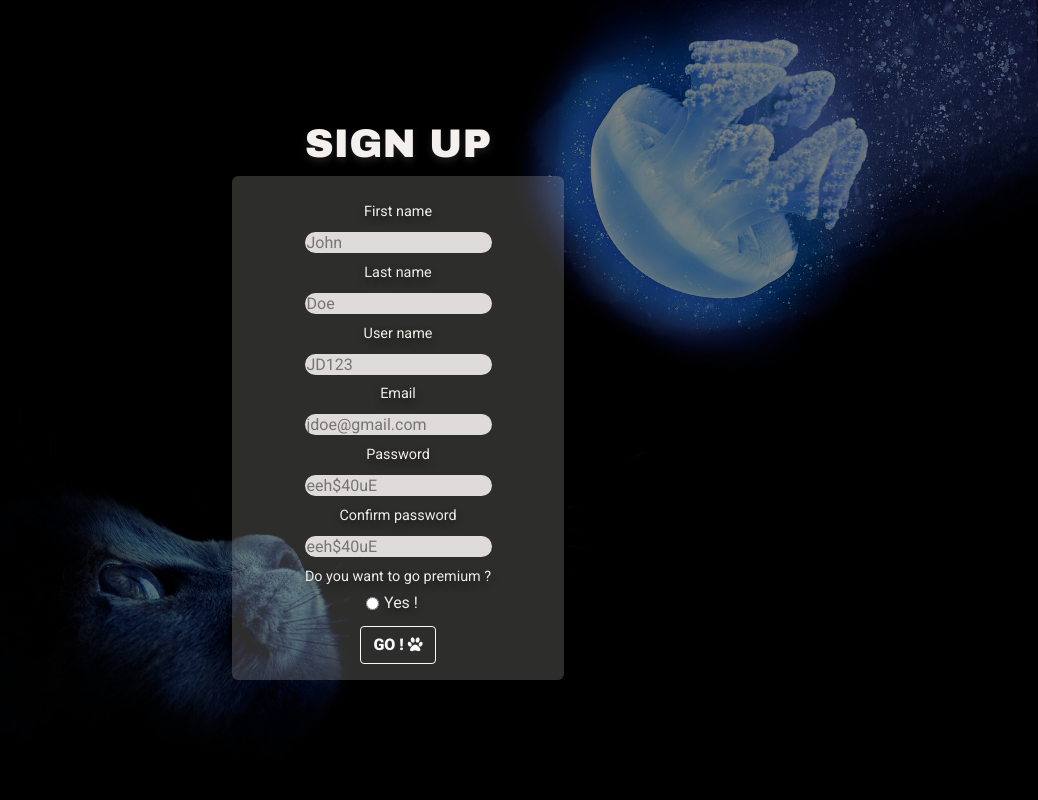
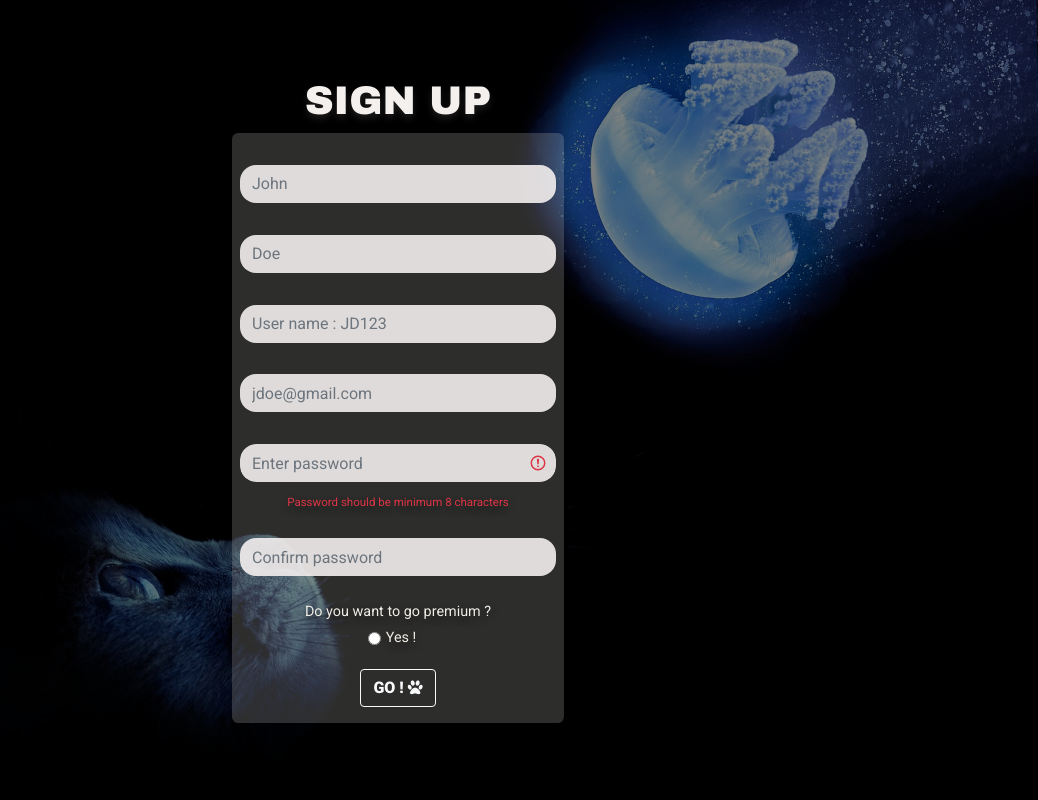
Before and after one commit to Mathieuherbos/Getflix, a PHP site: page /signup.php in a window 1280 px wide. Shown: the whole page, without its empty margins (242-1280 px from the left). Run offline with PHP 8.4, Linux system fonts and the light colour scheme; some libraries are stand-ins or nearby versions.

Commit message:
signup page validation PROVISOIRE ;)

```diff
--- a/signup.php
+++ b/signup.php
@@ -13,6 +13,8 @@ include_once 'db.php';
     <link href="https://fonts.googleapis.com/css2?family=Archivo+Black&family=Roboto:wght@300;400;900&display=swap" rel="stylesheet">
     <link href="https://stackpath.bootstrapcdn.com/font-awesome/4.7.0/css/font-awesome.min.css" rel="stylesheet" integrity="sha384-wvfXpqpZZVQGK6TAh5PVlGOfQNHSoD2xbE+QkPxCAFlNEevoEH3Sl0sibVcOQVnN" crossorigin="anonymous">
     <link rel="stylesheet" href="https://cdnjs.cloudflare.com/ajax/libs/animate.css/4.0.0/animate.min.css"/>
+
+
 </head>
 <body>
 
@@ -23,40 +25,42 @@ include_once 'db.php';
                         <div class="col-xl-4 col-lg-5 col-md-6 col-sm-10 mx-auto text-center form p-4">
                             <h1 class="title">SIGN UP</h1>
                                 <div class="px-2 signupform">
-                            <form action="signup_db.php" method="post">
-                                    <div class="usernameSi">
-                                        <p>First name</p>
+                                    <form action="signup_db.php" method="post" class="needs-validation" novalidate="" >
+                                        <div class="form-group usernameSi">
+                                            <input class="form-control mb-3" type="text" name="firstName" placeholder="John" required>
                                         </div>
-                                <input type="text" name="firstName" placeholder="John" required>
-                                    <div class="usernameSi">
-                                        <p>Last name</p>
+                                        <div class=" form-group usernameSi">
+                                            <input class="form-control mb-3"type="text" name="lastName" placeholder="Doe" required>
                                         </div>
-                                <input type="text" name="lastName" placeholder="Doe" required>
-                                    <div class="passwordSi">
-                                        <p>User name</p>
+
+                                        <div class="form-group passwordSi">
+                                            <input class="form-control mb-3" type="text" name="user" placeholder="User name : JD123" required>
+
                                         </div>
-                                <input type="text" name="user" placeholder="JD123" required>
-                                <div class="usernameSi">
-                                        <p>Email</p>
+                                        <div class="form-group usernameSi">
+                                            <input class="form-control mb-3" type="text" name="email" placeholder="jdoe@gmail.com" required>
                                         </div>
-                                <input type="text" name="email" placeholder="jdoe@gmail.com" required>
-                                <div class="usernameSi">
-                                        <p>Password</p>
+
+
+                                        <div class="form-group was-validated usernameSi">
+                                            <input id="password" class="form-control mb-3" type="password" name="pw" placeholder="Enter password" required pattern=".{8,}" required title="8 characters minimum">
+                                                <div class="valid-feedback">Valid password</div>
+                                                <div class="invalid-feedback">Password should be minimum 8 characters</div>
                                         </div>
-                                <input type="password" name="pw" placeholder="eeh$40uE" required>
-                                    <div class="passwordSi">
-                                        <p>Confirm password</p>
+                                        <div class="passwordSi form-group">
+                                            <input id="confirm_password" class="form-control mb-3" type="password" name="confirm_pw" placeholder="Confirm password" required onChange="checkPasswordMatch();">
+                                            <div id="checkmatch"></div>
                                         </div>
-                                <input type="password" name="confirm_pw" placeholder="eeh$40uE" required>
+
                                         <div class="usernameSi">
                                             <p>Do you want to go premium ?</p>
-                                </div>
                                             <div class="radio">
                                                 <div class="form-check form-check-inline">
                                                 <input class="form-check-input" type="radio" name="premium" id="inlineRadio1" value="1">
                                                 <label class="form-check-label" for="inlineRadio1">
                                                     Yes !
                                                 </label>
+                                        </div>
                                         </div>
                                         <br>
                                         <button type="submit" name="submit" class="btn btn-outline-light gobtn"><b>GO ! <i class="fa fa-paw animate__animated animate__fadeIn" aria-hidden="true"></i></b></button>
@@ -69,8 +73,27 @@ include_once 'db.php';
         </section>
 
 
+        <!--SCRIPTS & Jquery-->
+        <!-- jQuery first, then Popper.js, then Bootstrap JS -->
+    <script src="https://code.jquery.com/jquery-3.2.1.slim.min.js" integrity="sha384-KJ3o2DKtIkvYIK3UENzmM7KCkRr/rE9/Qpg6aAZGJwFDMVNA/GpGFF93hXpG5KkN" crossorigin="anonymous"></script>
+    <script src="https://cdnjs.cloudflare.com/ajax/libs/popper.js/1.12.9/umd/popper.min.js" integrity="sha384-ApNbgh9B+Y1QKtv3Rn7W3mgPxhU9K/ScQsAP7hUibX39j7fakFPskvXusvfa0b4Q" crossorigin="anonymous"></script>
+    <script src="https://maxcdn.bootstrapcdn.com/bootstrap/4.0.0/js/bootstrap.min.js" integrity="sha384-JZR6Spejh4U02d8jOt6vLEHfe/JQGiRRSQQxSfFWpi1MquVdAyjUar5+76PVCmYl" crossorigin="anonymous"></script>
+        <script>
+            function checkPasswordMatch() {
+                    let password = $("#password").val();
+                    let confirmPassword = $("#confirm_password").val();
 
+                    if (password != confirmPassword)
+                    $("#checkmatch").html("Passwords do not match!");
 
+                    else
+                        $("#checkmatch").html("Passwords match.");
+                }
+
+                $(document).ready(function () {
+                $("#confirm_password").keyup(checkPasswordMatch);
+                });
+        </script>
 </body>
 
 </html>
```
Lines whose indentation alone changed are shown as unchanged.
